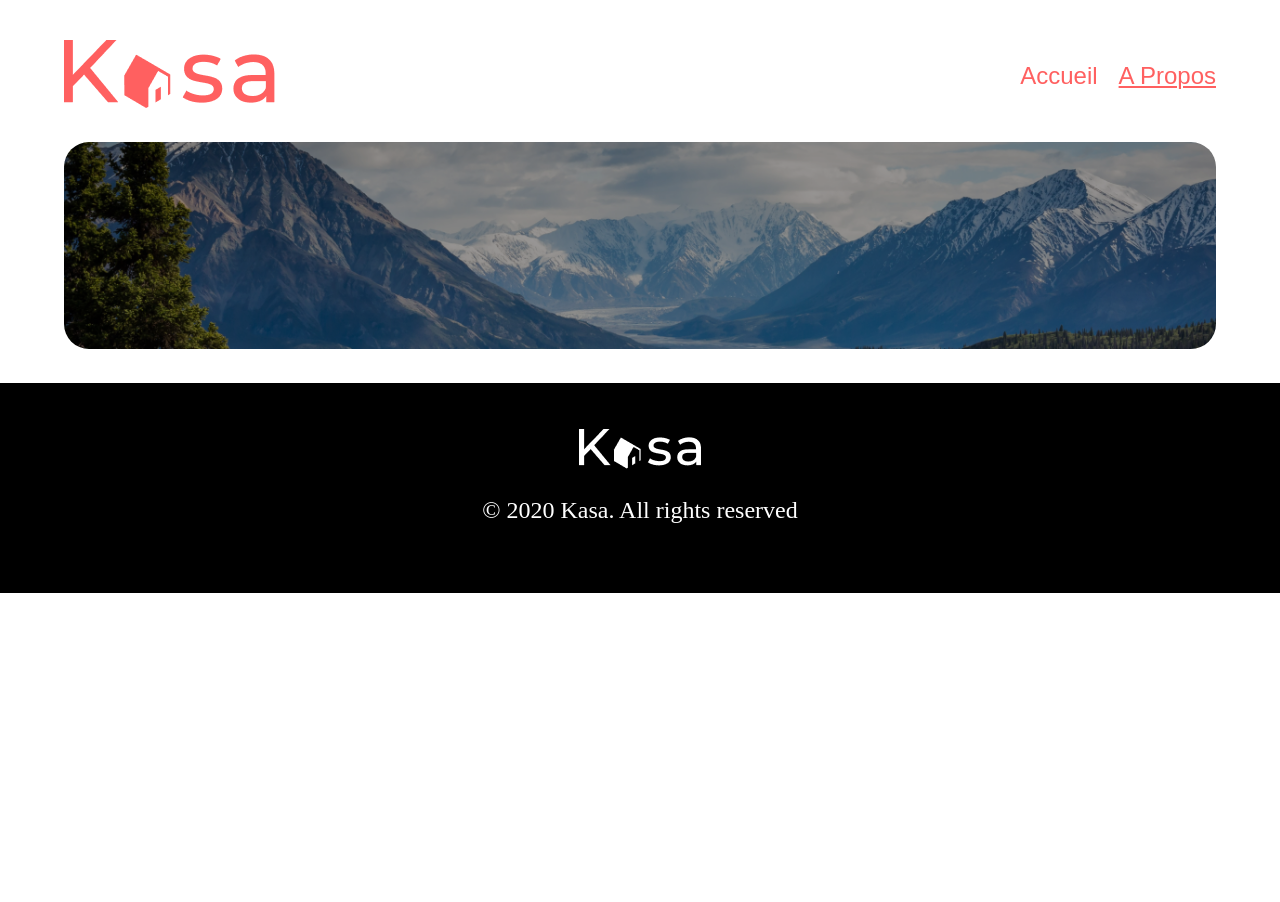
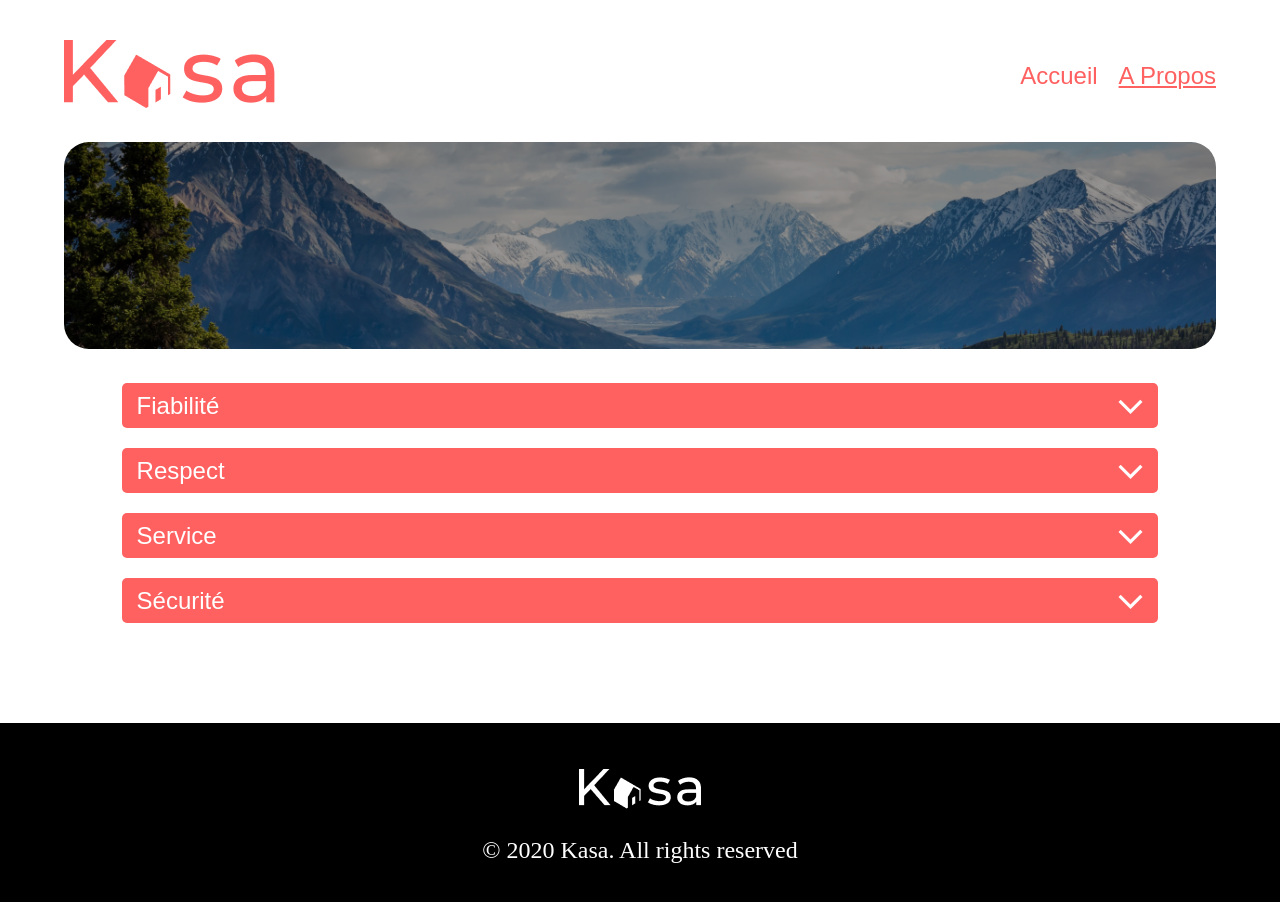
Before and after one commit to LEBOULAIRE/KASA, a React (Create React App) app: page /about in a window 1280 px wide. Shown: the top 902 px of the page. Before the commit the page ends 800 px from the top, so only its background shows below. Built offline with nearby package versions, Linux system fonts and the light colour scheme.

Commit message:
Page About style

```diff
--- a/src/components/Banner.js
+++ b/src/components/Banner.js
@@ -14,7 +14,9 @@ const Banner = () => {
 
       return (
       <div className='bannerHomeOrAbout'>
+            <div>
             <img src={ImgBanner} alt={AltBanner} className={classNameHome} />
+            </div>
             <div className="bannerHomeOrAbout__text">
             {textBannerComputer}
             {textBannerSmarphone}
--- a/src/components/Collapse.js
+++ b/src/components/Collapse.js
@@ -1,13 +1,29 @@
 import React from 'react';
 import { useState } from 'react';
 
-const Collapse = (title, content) => {
+const Collapse = ({title, content, arrow}) => {
 
-    return (
-        <div>
+    const [isOpen, setIsOpen] = useState(false)
 
+
+    return isOpen ? (
+        <div className='lmj__cart'>
+            <div onClick={() => setIsOpen(false)} className="lmj__cart--title">
+                <div className='title__about'>{title}</div>
+                <div className='arrow__about'><img src={arrow} alt="fleche direction vers le haut" className='arrow_top'/></div>
+            </div>
+            <p className='lmj__cart--text'>{content}</p>
         </div>
-    );
+    ) : (
+
+        <div className='lmj__cart'>
+        <div onClick={() => setIsOpen(true)} className="lmj__cart--title">
+                <div className='title__about'>{title}</div>
+                <div className='arrow__about'><img src={arrow} alt="fleche direction vers le bas" /></div>
+        </div>
+        </div>
+
+    )
 };
 
 export default Collapse;
--- a/src/pages/About.js
+++ b/src/pages/About.js
@@ -2,15 +2,17 @@ import React from 'react';
 import Banner from '../components/Banner';
 import Collapse from '../components/Collapse';
 import data from '../datas/about.json';
+import arrow from '../assets/images/arrow.png'
 
 const About = () => {
       return (
             <div className="bloc__about">
                   <Banner />
-
+                  <section className='section__about'>
                   {data.map((about) => (
-                        <Collapse key={about.title} title={about.title} content={about.content} />
+                        <Collapse key={about.title} title={about.title} content={about.content} arrow={arrow} />
                   ))}
+                  </section>
             </div>
       );
 };
--- a/src/styles/_settings.scss
+++ b/src/styles/_settings.scss
@@ -9,14 +9,12 @@ font-family: "Montserrat", sans-serif;
 color : #FF6060;
 font-weight: 500;
 max-width: 1440px;
-height: 100%;
 padding: 0;
 }
 
 #root {
 margin: 0;
 padding: 0;
-height: 100%;
 display: flex;
 flex-direction: column;
 align-content: space-between;
--- /dev/null
+++ b/src/styles/components/_Collapse.scss
@@ -0,0 +1,34 @@
+.lmj__cart--title {
+      width: 100%;
+      margin: 0;
+      padding: 0;
+      font-size: 24px;
+      height: 45px;
+      background-color: #ff6060;
+      color: #ffffff;
+      border-radius: 5px;
+      position: relative;
+}
+
+.lmj__cart {
+      width: 100%;
+}
+.title__about {
+      position: absolute;
+      top: 50%;
+      transform: translateY(-50%);
+      left: 15px;
+}
+.arrow__about {
+      position: absolute;
+      right: 15px;
+      top: 50%;
+      transform: translateY(-50%);
+}
+.arrow_top {
+      rotate: 180deg;
+}
+
+.lmj__cart--text {
+      font-size: 24px;
+}
--- a/src/styles/components/_banner.scss
+++ b/src/styles/components/_banner.scss
@@ -3,6 +3,7 @@
       padding: 0;
       margin-top: 30px;
       margin-bottom: 30px;
+
       &__Img {
             width: 100%;
             height: 100%;
--- a/src/styles/components/_header.scss
+++ b/src/styles/components/_header.scss
@@ -3,7 +3,7 @@ display: flex;
 justify-content: space-between;
 align-items: center;
 width: 90%;
-margin: 0 auto 0 auto
+margin: 0 auto 0 auto;
 
 }
 
--- a/src/styles/components/_sectionHome.scss
+++ b/src/styles/components/_sectionHome.scss
@@ -28,5 +28,4 @@ border-radius: 20px;
 
 }
 
-
 }
--- a/src/styles/index.css
+++ b/src/styles/index.css
@@ -9,14 +9,12 @@ body {
   color: #FF6060;
   font-weight: 500;
   max-width: 1440px;
-  height: 100%;
   padding: 0;
 }
 
 #root {
   margin: 0;
   padding: 0;
-  height: 100%;
   display: flex;
   flex-direction: column;
   align-content: space-between;
@@ -290,6 +288,44 @@ header {
     font-size: 15px;
   }
 }
+.lmj__cart--title {
+  width: 100%;
+  margin: 0;
+  padding: 0;
+  font-size: 24px;
+  height: 45px;
+  background-color: #ff6060;
+  color: #ffffff;
+  border-radius: 5px;
+  position: relative;
+}
+
+.lmj__cart {
+  width: 100%;
+}
+
+.title__about {
+  position: absolute;
+  top: 50%;
+  transform: translateY(-50%);
+  left: 15px;
+}
+
+.arrow__about {
+  position: absolute;
+  right: 15px;
+  top: 50%;
+  transform: translateY(-50%);
+}
+
+.arrow_top {
+  rotate: 180deg;
+}
+
+.lmj__cart--text {
+  font-size: 24px;
+}
+
 .pageHome {
   width: 90%;
   margin-left: auto;
@@ -306,6 +342,17 @@ header {
   width: 90%;
   margin-left: auto;
   margin-right: auto;
+  margin-bottom: 100px;
+}
+
+.section__about {
+  display: flex;
+  width: 90%;
+  margin-left: auto;
+  margin-right: auto;
+  flex-direction: column;
+  align-items: center;
+  gap: 20px;
 }
 
 /*# sourceMappingURL=index.css.map */
--- a/src/styles/index.scss
+++ b/src/styles/index.scss
@@ -8,6 +8,8 @@
 @import "./components/cart";
 @import "./components/NotError";
 @import "./components/footer";
+@import "./components/Collapse";
+
 
 //Import pages
 @import "./pages/home";
--- a/src/styles/pages/_about.scss
+++ b/src/styles/pages/_about.scss
@@ -2,5 +2,17 @@
     width: 90%;
     margin-left: auto;
     margin-right: auto;
+    margin-bottom : 100px
 
 }
+
+.section__about {
+
+    display: flex;
+    width: 90%;
+    margin-left: auto;
+    margin-right: auto;
+    flex-direction: column;
+    align-items: center;
+    gap : 20px
+}
```
Also changed, not shown: src/assets/images/arrow.png (added), 1 other file (tests, documents, lock files or other folders).
